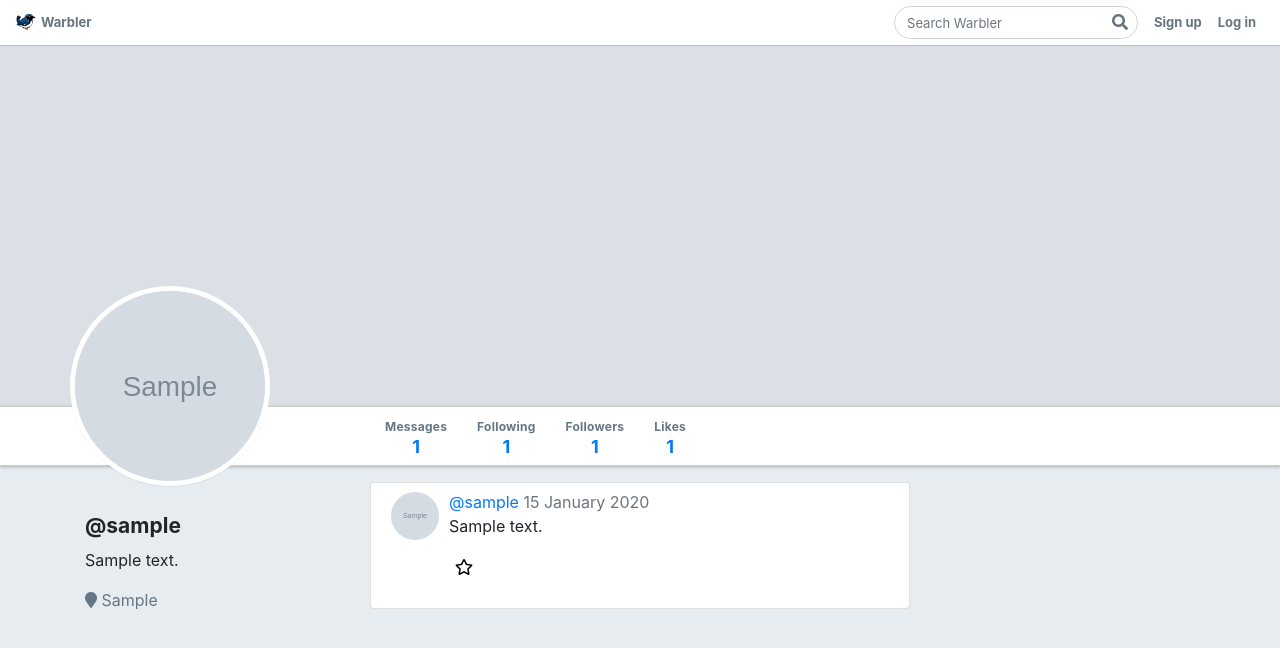
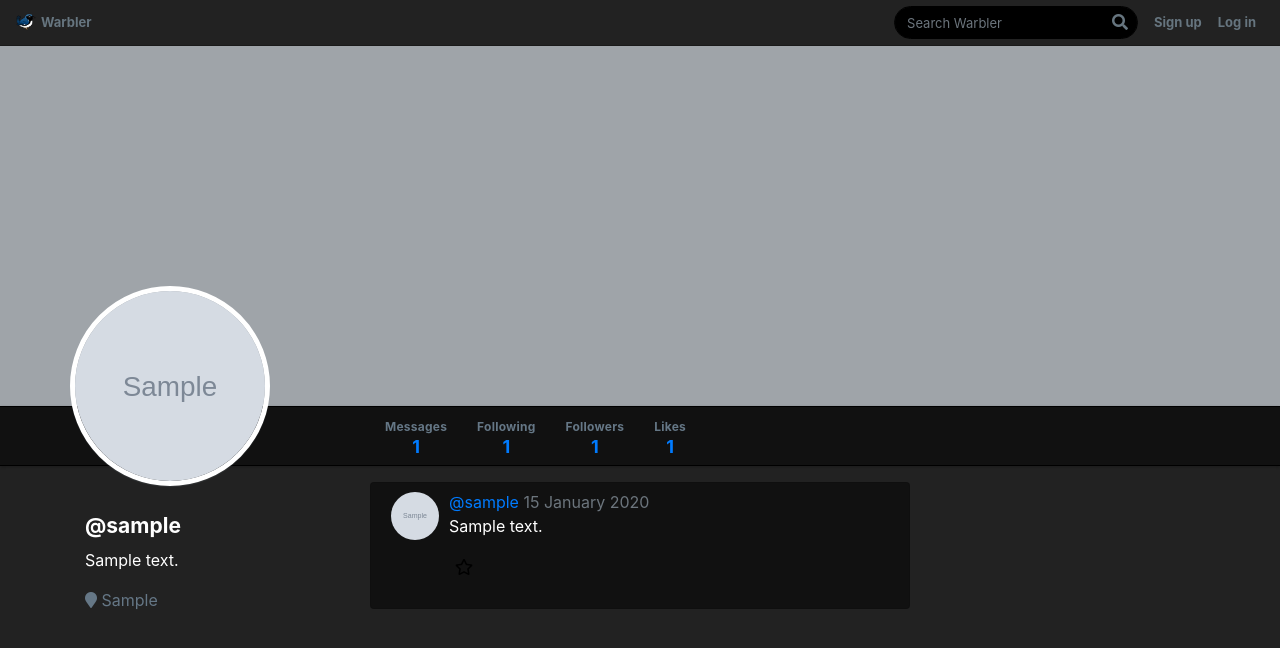
Before and after one commit to ngjamesng/warbler, a Flask app: page /users/1 in a window 1280 px wide. Shown: the top 648 px of the page. Run offline with Flask 2, Linux system fonts and the light colour scheme; tables that the repository leaves empty hold one stand-in row (values such as "Sample post"); grey boxes marked "Sample" are stand-in pictures; some libraries are stand-ins or nearby versions.

Commit message:
change theme from light colors to dark colors

```diff
--- a/static/stylesheets/style.css
+++ b/static/stylesheets/style.css
@@ -1,7 +1,8 @@
 /* ====================== General */
 
 body {
-  background-color: #e6ecf0;
+  background-color: #222;
+  color: #fff
 }
 
 body.error-404 {
@@ -10,6 +11,7 @@ body.error-404 {
 
 .form-control {
   margin-bottom: 20px;
+  background-color: #000;
 }
 
 .btn {
@@ -37,7 +39,7 @@ button.like {
 /* ======================= Nav */
 
 .navbar {
-  background-color: #fff;
+  background-color: #222;
   height: 46px;
   border-bottom: 1px solid rgba(0, 0, 0, 0.25);
   margin-bottom: 1rem;
@@ -153,7 +155,7 @@ nav form.navbar-form {
 }
 
 .onboarding {
-  background-color: #fff;
+  background-color: #222;
 }
 
 @media (max-width: 468px) {
@@ -227,11 +229,11 @@ nav + .container {
 }
 
 .row.full-width {
-  background-color: #fff;
+  background-color: #111;
   margin-top: -80px;
   margin-bottom: 1rem;
-  border-bottom: 1px solid #ccc;
-  border-top: 1px solid #ccc;
+  border-bottom: 1px solid #000;
+  border-top: 1px solid #000;
   box-shadow: 0 1px 3px 0 rgba(0, 0, 0, 0.25);
   height: 60px;
   align-items: center;
@@ -296,10 +298,11 @@ nav + .container {
   display: flex;
   align-items: flex-start;
   padding: 7px 20px 12px;
+  background-color: #111;
 }
 
 #messages:not(.no-hover) .list-group-item:hover {
-  background-color: #e6ecf0;
+  background-color: rgba(0, 0, 0, 0.25);
 }
 
 #sidebar-username {
@@ -326,15 +329,15 @@ nav + .container {
   width: 100%;
   padding-bottom: 100%;
   border-radius: 5px;
-  border: 1px solid #ccc;
+  border: 1px solid #000;
   position: relative;
-  background: white;
+  background: #111;
   margin-top: 20px;
 }
 
 .user-card > div {
   position: absolute;
-  background: white;
+  background: #111;
 }
 
 .user-card form {
@@ -484,6 +487,10 @@ p.card-bio {
 
 /* ========================== Signup/Login */
 
+.form-control {
+  border: 1px solid black;
+}
+
 #user_form input.form-control {
   font-size: 18px;
   font-weight: bold;
@@ -553,3 +560,8 @@ p.card-bio {
 .message-404 .form-inline input {
   flex: 1;
 }
+
+
+.jumbotron {
+  background-color: #111
+}
```
